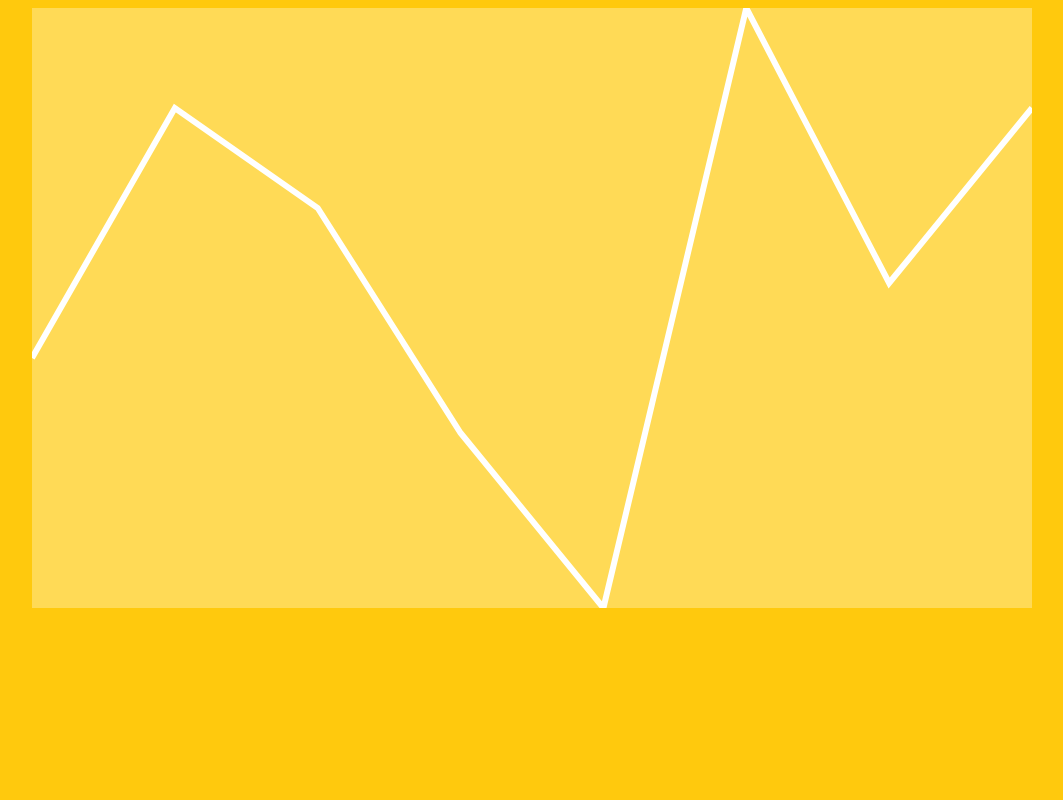
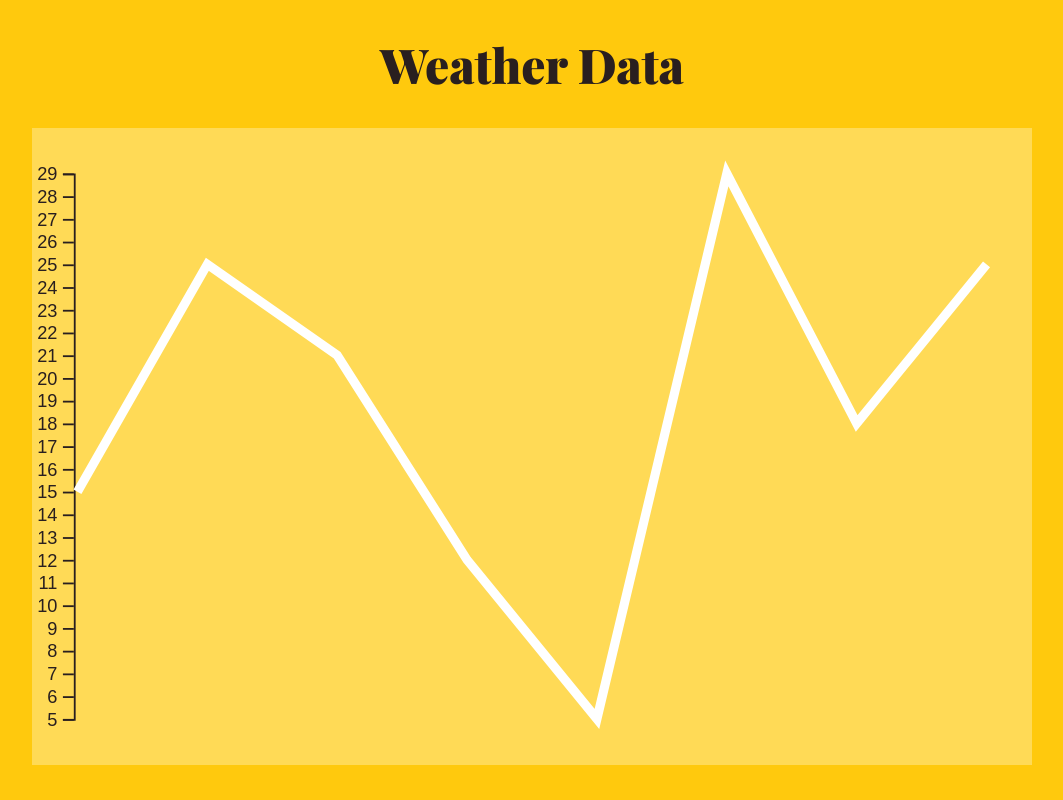
Before and after one commit to gb-s19-intr/toronto-crime-stats-mini-example, a plain HTML site: page index.html in a window 1280 px wide. Shown: the whole page, without its empty margins (108-1171 px from the left). Drawn offline with nearby package versions, Linux system fonts and the light colour scheme.

Commit message:
Side scale label and cleanup.

```diff
--- a/css/style.css
+++ b/css/style.css
@@ -1,13 +1,25 @@
+@import url('https://fonts.googleapis.com/css?family=Playfair+Display:900&display=swap');
+
 body {
   background-color: #ffc90d;
   color: #291f1f;
   text-align: center;
+  font-family: 'Playfair Display', serif;
+}
+
+.heading {
+  font-size: 3em;
+  font-weight: 900;
 }
 
 .line {
   fill: none;
   stroke: #fff;
-  stroke-width: 3px;
+  stroke-width: 5px;
+  transition: stroke 0.2s;
+}
+.line:hover {
+  stroke: #291f1f;
 }
 
 #forecast {
--- /dev/null
+++ b/data/weather.json
@@ -0,0 +1,10 @@
+[
+  {"day": 1, "temp": 15},
+  {"day": 2, "temp": 25},
+  {"day": 3, "temp": 21},
+  {"day": 4, "temp": 12},
+  {"day": 5, "temp": 5},
+  {"day": 6, "temp": 29},
+  {"day": 7, "temp": 18},
+  {"day": 8, "temp": 25}
+]
--- a/index.html
+++ b/index.html
@@ -10,7 +10,8 @@
   </head>
   <body>
 
-    <svg id="forecast" viewBox="0 0 500 300"></svg>
+    <h1 class="heading">Weather Data</h1>
+    <svg id="forecast" viewBox="-25 -25 550 350"></svg>
 
     <script src="https://d3js.org/d3.v5.min.js"></script>
     <script src="js/script.js" type="text/javascript"></script>
--- a/js/script.js
+++ b/js/script.js
@@ -1,20 +1,27 @@
-const temps = [
-  {day: 1, temp: 15},
-  {day: 2, temp: 25},
-  {day: 3, temp: 21},
-  {day: 4, temp: 12},
-  {day: 5, temp: 5},
-  {day: 6, temp: 29},
-  {day: 7, temp: 18},
-  {day: 8, temp: 25},
-];
-
 const $forecast = d3.select(`#forecast`);  // Where is this chart?
 const width = 500;    // width of chart
 const height = 300;   // height of chart
+
+
+const graphData = (temps) => {
+
   const length = temps.length;  // how many points are we plotting?
   const high = d3.max(temps, t => t.temp);  // highest temp
   const low = d3.min(temps, t => t.temp);   // lowest temp
+  const highLow = d3.extent(temps, t => t.temp);   // high and low
+
+
+  const yAxis = d3.scaleLinear()
+    .domain(highLow)
+    .range([ height, 0 ]);
+
+  const yScale = d3.axisLeft(yAxis).ticks(high-low);
+
+  $forecast.append(`g`)
+    .attr(`transform`, `translate(-2, 0)`)
+    .call(yScale)
+
+
 
   // Define what it is we're looking to do
   const createLine = d3.line()
@@ -28,4 +35,16 @@ const createLine = d3.line()
   // Apply the plotting function directly to the path
   $forecast.append(`path`)            // Create an empty path
     .attr(`d`, createLine(temps))     // Plot the points to the path
-  .classed(`line`, true);           // Style the line
+    .classed(`line`, true)            // Style the line
+    .on('click', (d, i) => {
+      console.log(d, i)
+    });
+
+}
+
+
+d3.json(`data/weather.json`).then(temps => {
+
+  graphData(temps)
+
+})
```
Also changed, not shown: data/weather.csv (added, +9 -0 lines), 1 other file. Lines whose indentation alone changed are shown as unchanged.
